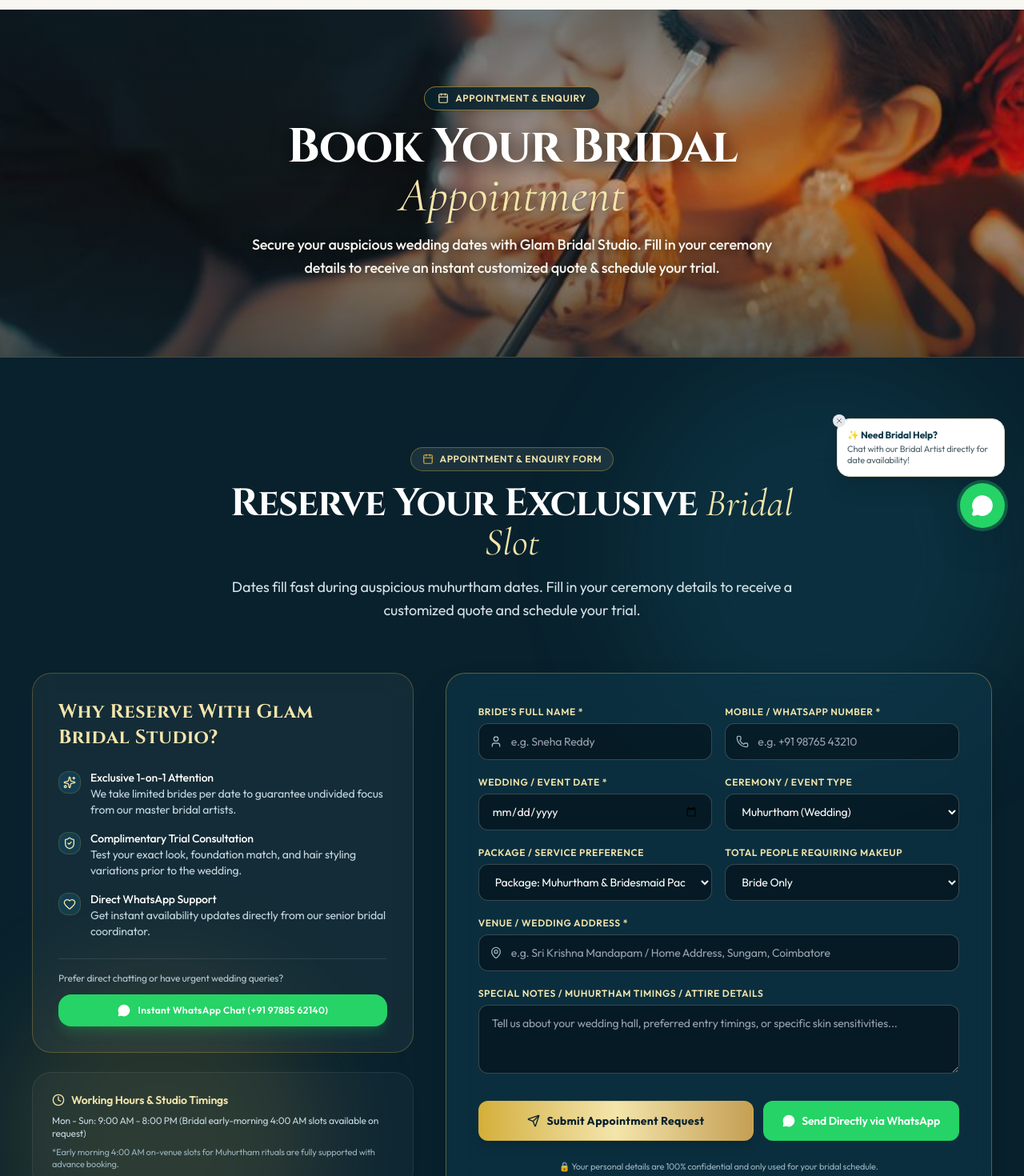
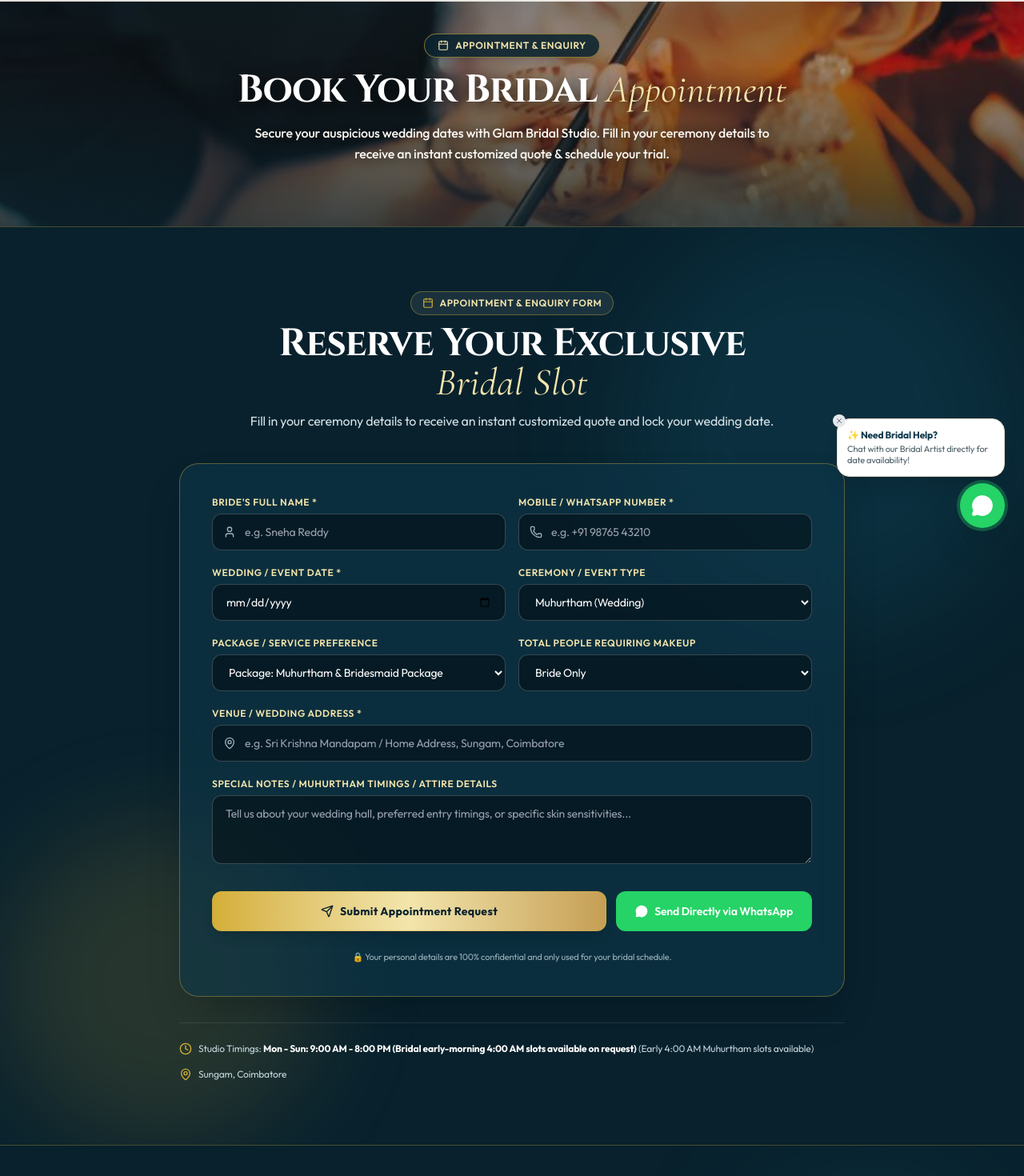
Before and after one commit to hemamalinicti/glam-bridal-studio, a React (Vite) app: page /appointment in a window 1280 px wide. Shown: the part 116-1586 px from the top of the page at 80% size. Built offline with nearby package versions, Linux system fonts and the light colour scheme; the HTML template or start-up script is replaced by a standard one.

Commit message:
Update hero sections: fit fullscreen, full video cover, standardize subpage banner heights, simplify appointment form

```diff
--- a/src/components/AppointmentSection.jsx
+++ b/src/components/AppointmentSection.jsx
@@ -123,99 +123,28 @@
   };
 
   return (
-    <section id="appointment" className="py-20 md:py-28 bg-[#08212D] text-[#FAF7F1] relative overflow-hidden">
+    <section id="appointment" className="py-16 md:py-20 bg-[#08212D] text-[#FAF7F1] relative overflow-hidden">
       {/* Decorative luxury peacock teal & gold gradient overlays */}
       <div className="absolute top-0 right-0 w-[500px] h-[500px] bg-[#175C76]/25 rounded-full blur-3xl pointer-events-none" />
       <div className="absolute bottom-0 left-0 w-[400px] h-[400px] bg-[#D4AF37]/15 rounded-full blur-3xl pointer-events-none" />
 
-      <div className="max-w-[1520px] w-full mx-auto px-4 sm:px-6 lg:px-8 xl:px-10 relative z-10">
+      <div className="max-w-4xl w-full mx-auto px-4 sm:px-6 lg:px-8 relative z-10">
 
         {/* Section Header */}
-        <div className="text-center max-w-3xl mx-auto mb-16">
-          <div className="inline-flex items-center gap-2 px-3.5 py-1.5 rounded-full bg-white/[0.08] border border-[#D4AF37]/40 text-xs font-semibold uppercase tracking-wider text-[#F3E5AB] mb-4">
+        <div className="text-center max-w-2xl mx-auto mb-10">
+          <div className="inline-flex items-center gap-2 px-3.5 py-1.5 rounded-full bg-white/[0.08] border border-[#D4AF37]/40 text-xs font-semibold uppercase tracking-wider text-[#F3E5AB] mb-3">
             <Calendar className="w-3.5 h-3.5 text-[#D4AF37]" />
             <span>Appointment & Enquiry Form</span>
           </div>
           <h2 className="font-serif text-3xl sm:text-4xl md:text-5xl font-bold text-white tracking-tight">
             Reserve Your Exclusive <span className="italic font-cormorant font-normal text-[#F3E5AB]">Bridal Slot</span>
           </h2>
-          <p className="text-[#D4E1E6] text-base sm:text-lg mt-4 leading-relaxed">
-            Dates fill fast during auspicious muhurtham dates. Fill in your ceremony details to receive a customized quote and schedule your trial.
+          <p className="text-[#D4E1E6] text-xs sm:text-sm md:text-base mt-2.5 leading-relaxed">
+            Fill in your ceremony details to receive an instant customized quote and lock your wedding date.
           </p>
         </div>
 
-        {/* Appointment Grid */}
-        <div className="grid grid-cols-1 lg:grid-cols-12 gap-10 items-start">
-
-          {/* Left Advisory Column */}
-          <div className="lg:col-span-5 space-y-6 text-left">
-            <div className="p-8 rounded-3xl bg-white/[0.05] border border-[#D4AF37]/30 backdrop-blur-md space-y-6">
-              <h3 className="font-serif text-2xl font-bold text-[#F3E5AB]">
-                Why Reserve With Glam Bridal Studio?
-              </h3>
-
-              <div className="space-y-4 text-xs sm:text-sm text-[#EAE2D8]">
-                <div className="flex items-start gap-3">
-                  <div className="w-7 h-7 rounded-xl bg-[#175C76]/40 text-[#F3E5AB] flex items-center justify-center shrink-0 mt-0.5 border border-[#D4AF37]/20">
-                    <Sparkles className="w-4 h-4" />
-                  </div>
-                  <div>
-                    <strong className="text-white block font-medium">Exclusive 1-on-1 Attention</strong>
-                    <span className="text-[#C5D7DF]">We take limited brides per date to guarantee undivided focus from our master bridal artists.</span>
-                  </div>
-                </div>
-
-                <div className="flex items-start gap-3">
-                  <div className="w-7 h-7 rounded-xl bg-[#175C76]/40 text-[#F3E5AB] flex items-center justify-center shrink-0 mt-0.5 border border-[#D4AF37]/20">
-                    <ShieldCheck className="w-4 h-4" />
-                  </div>
-                  <div>
-                    <strong className="text-white block font-medium">Complimentary Trial Consultation</strong>
-                    <span className="text-[#C5D7DF]">Test your exact look, foundation match, and hair styling variations prior to the wedding.</span>
-                  </div>
-                </div>
-
-                <div className="flex items-start gap-3">
-                  <div className="w-7 h-7 rounded-xl bg-[#175C76]/40 text-[#F3E5AB] flex items-center justify-center shrink-0 mt-0.5 border border-[#D4AF37]/20">
-                    <Heart className="w-4 h-4" />
-                  </div>
-                  <div>
-                    <strong className="text-white block font-medium">Direct WhatsApp Support</strong>
-                    <span className="text-[#C5D7DF]">Get instant availability updates directly from our senior bridal coordinator.</span>
-                  </div>
-                </div>
-              </div>
-
-              {/* Direct WhatsApp Callout */}
-              <div className="pt-4 border-t border-white/10">
-                <p className="text-xs text-[#B8CAD1] mb-3">Prefer direct chatting or have urgent wedding queries?</p>
-                <a
-                  href={`https://wa.me/${studioInfo.whatsapp}?text=Hi%20Glam%20Bridal%20Studio,%20I%20need%20urgent%20bridal%20makeup%20availability%20check`}
-                  target="_blank"
-                  rel="noopener noreferrer"
-                  className="flex items-center justify-center gap-2.5 w-full py-3 px-4 rounded-2xl bg-[#25D366] hover:bg-[#1EBE5D] text-white font-semibold text-xs tracking-wide transition-colors shadow-lg shadow-[#25D366]/20"
-                >
-                  <MessageCircle className="w-4 h-4 fill-current" />
-                  <span>Instant WhatsApp Chat ({studioInfo.phone})</span>
-                </a>
-              </div>
-            </div>
-
-            {/* Studio Hours & Location Card */}
-            <div className="p-6 rounded-3xl bg-white/[0.03] border border-white/[0.08] text-xs text-[#C5D7DF] space-y-2">
-              <div className="flex items-center gap-2 text-[#F3E5AB] font-semibold text-sm">
-                <Clock className="w-4 h-4" />
-                <span>Working Hours & Studio Timings</span>
-              </div>
-              <p>{studioInfo.hours}</p>
-              <p className="text-[11px] text-[#9BB3BD]">
-                *Early morning 4:00 AM on-venue slots for Muhurtham rituals are fully supported with advance booking.
-              </p>
-            </div>
-          </div>
-
-          {/* Right Form Column */}
-          <div className="lg:col-span-7">
+        {/* Clean Centered Booking Form Card */}
         <div className="p-6 sm:p-10 rounded-3xl bg-[#0E384A]/60 border border-[#D4AF37]/40 backdrop-blur-xl shadow-2xl text-left">
 
           {submitted ? (
@@ -478,8 +407,17 @@
           )}
 
         </div>
+
+        {/* Streamlined Quick Studio Timings & Location Bar */}
+        <div className="mt-8 pt-6 border-t border-white/10 flex flex-wrap items-center justify-between gap-4 text-xs text-[#C5D7DF] text-center sm:text-left">
+          <div className="flex items-center gap-2 mx-auto sm:mx-0">
+            <Clock className="w-4 h-4 text-[#D4AF37] shrink-0" />
+            <span>Studio Timings: <strong className="text-white">{studioInfo.hours}</strong> (Early 4:00 AM Muhurtham slots available)</span>
           </div>
-
+          <div className="flex items-center gap-2 mx-auto sm:mx-0">
+            <MapPin className="w-4 h-4 text-[#D4AF37] shrink-0" />
+            <span>Sungam, Coimbatore</span>
+          </div>
         </div>
 
       </div>
--- a/src/pages/AppointmentPage.jsx
+++ b/src/pages/AppointmentPage.jsx
@@ -4,30 +4,29 @@
 
 export default function AppointmentPage() {
   return (
-    <div className="bg-[#F9F7F1] text-[#1A2830] pt-28 md:pt-32">
+    <div className="bg-[#F9F7F1] text-[#1A2830]">
 
-      {/* Header Banner */}
-      <section className="relative py-20 md:py-24 overflow-hidden bg-[#08212D] text-center border-b border-[#D4AF37]/30">
-        {/* Background Image Layer with luxury gradient overlay so image & letters are clearly visible */}
+      {/* Header Banner with Background Image - Unified Standard Height */}
+      <section className="relative h-[360px] sm:h-[380px] md:h-[400px] flex flex-col justify-center items-center pt-24 sm:pt-28 pb-8 overflow-hidden bg-[#08212D] text-center border-b border-[#D4AF37]/30">
+        {/* Background Image Layer with luxury gradient overlay */}
         <div className="absolute inset-0 z-0 overflow-hidden">
           <img
             src="/hero-banners/appointment-hero-bg.png"
             alt="Glam Bridal Studio Bridal Appointment Booking"
             className="w-full h-full object-cover object-center scale-105"
           />
-          {/* Luminous balanced overlay: image details clearly visible with crisp text readability */}
-          <div className="absolute inset-0 bg-gradient-to-b from-[#08212D]/55 via-[#08212D]/25 to-[#08212D]/65" />
+          <div className="absolute inset-0 bg-gradient-to-b from-[#08212D]/60 via-[#08212D]/35 to-[#08212D]/75" />
         </div>
 
-        <div className="relative z-10 max-w-4xl mx-auto px-4 sm:px-6 lg:px-8 space-y-4">
-          <div className="inline-flex items-center gap-2 px-4 py-1.5 rounded-full bg-[#08212D]/85 backdrop-blur-md border border-[#D4AF37]/60 text-xs font-semibold uppercase tracking-wider text-[#F3E5AB] shadow-lg">
+        <div className="relative z-10 max-w-4xl w-full mx-auto px-4 sm:px-6 lg:px-8 space-y-3 sm:space-y-4 my-auto">
+          <div className="inline-flex items-center gap-2 px-3.5 py-1 sm:px-4 sm:py-1.5 rounded-full bg-[#08212D]/85 backdrop-blur-md border border-[#D4AF37]/60 text-xs font-semibold uppercase tracking-wider text-[#F3E5AB] shadow-lg">
             <Calendar className="w-3.5 h-3.5 text-[#F3E5AB]" />
             <span>Appointment & Enquiry</span>
           </div>
-          <h1 className="font-serif text-4xl sm:text-5xl md:text-6xl font-bold text-white tracking-tight drop-shadow-[0_4px_12px_rgba(0,0,0,0.85)]">
+          <h1 className="font-serif text-3xl sm:text-4xl md:text-5xl font-bold text-white tracking-tight drop-shadow-[0_4px_12px_rgba(0,0,0,0.85)]">
             Book Your Bridal <span className="italic font-cormorant font-normal text-[#F3E5AB] drop-shadow">Appointment</span>
           </h1>
-          <p className="text-[#FAF7F1] text-base sm:text-lg max-w-2xl mx-auto leading-relaxed drop-shadow-[0_2px_8px_rgba(0,0,0,0.9)] font-medium">
+          <p className="text-[#FAF7F1] text-xs sm:text-sm md:text-base max-w-2xl mx-auto leading-relaxed drop-shadow-[0_2px_8px_rgba(0,0,0,0.9)] font-normal sm:font-medium">
             Secure your auspicious wedding dates with Glam Bridal Studio. Fill in your ceremony details to receive an instant customized quote & schedule your trial.
           </p>
         </div>
```
Also changed, not shown: src/pages/AboutPage.jsx (+9 -18 lines), src/pages/AccessoriesPage.jsx (+24 -23 lines), src/pages/ContactPage.jsx (+9 -10 lines), src/pages/GalleryPage.jsx (+9 -10 lines), src/pages/HomePage.jsx (+18 -55 lines), src/pages/PackagesPage.jsx (+9 -10 lines), src/pages/PrivacyPolicyPage.jsx (+13 -8 lines), src/pages/ServicesPage.jsx (+9 -10 lines), src/pages/TermsPage.jsx (+13 -8 lines). Lines whose indentation alone changed are shown as unchanged.
